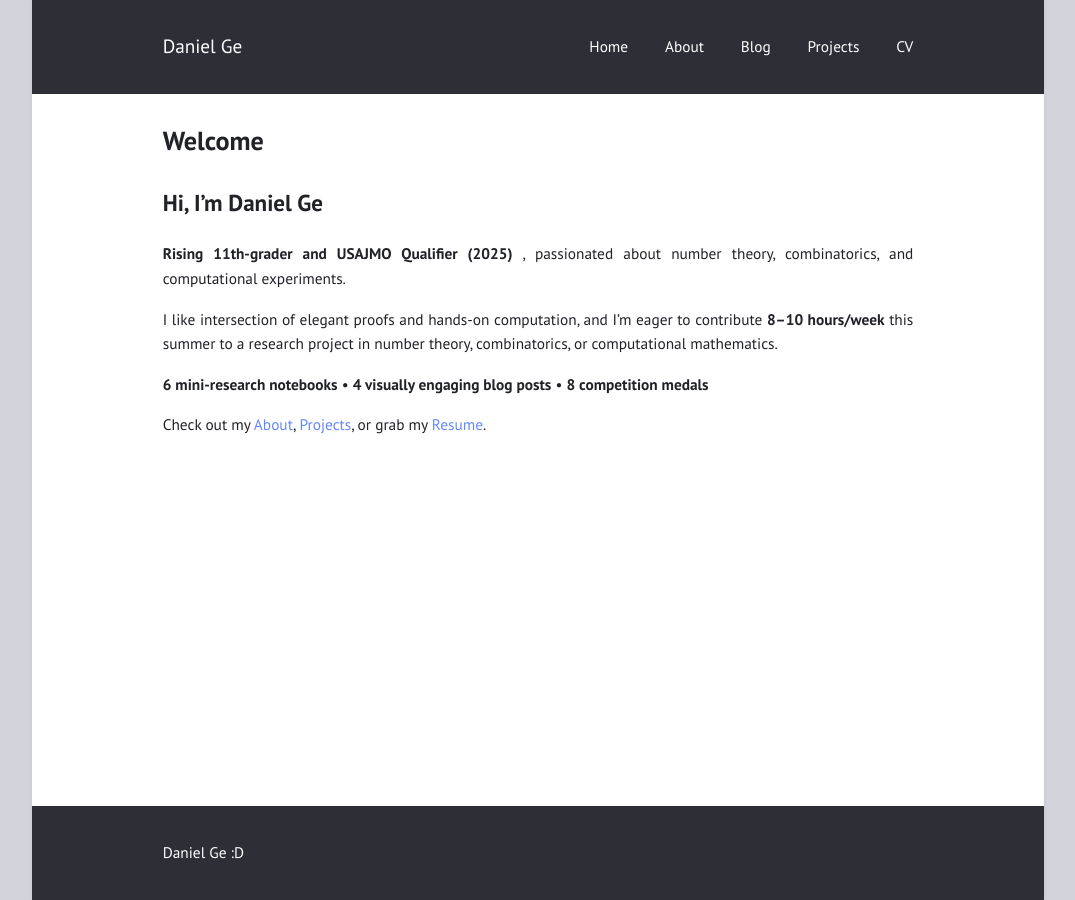
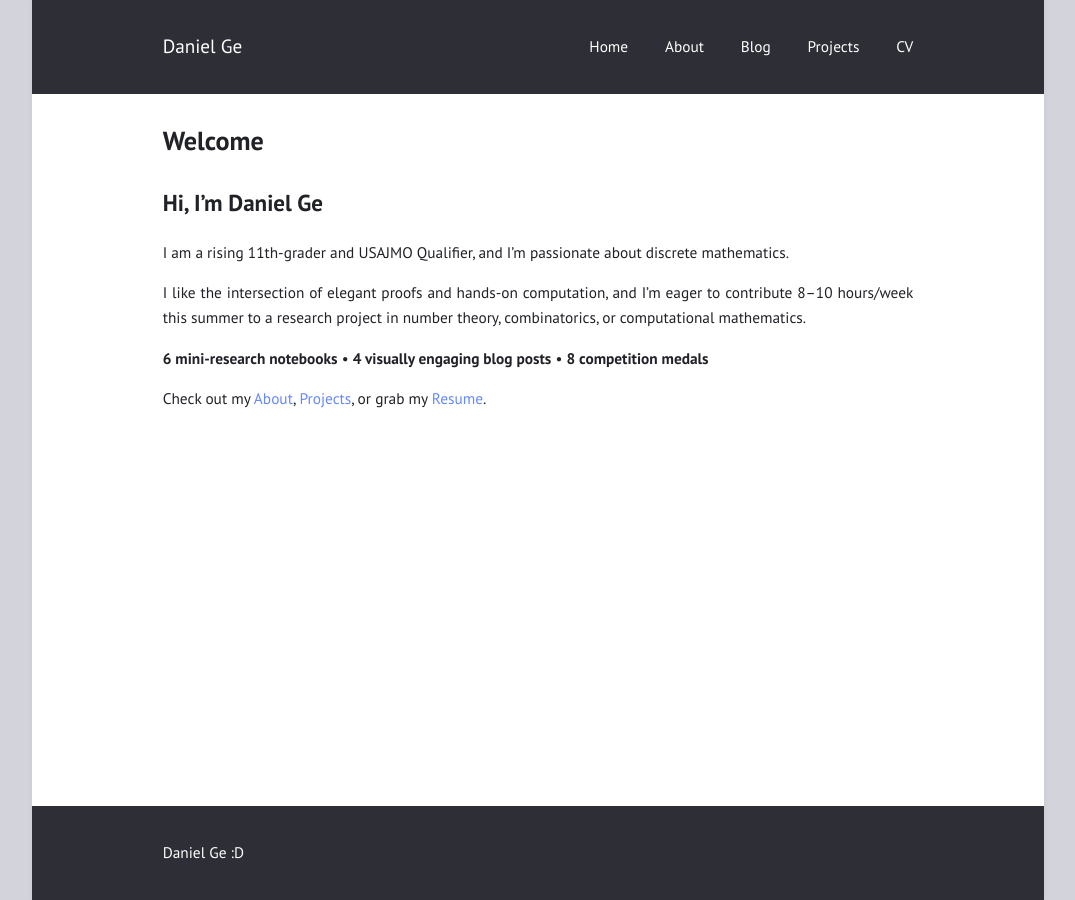
Before and after one commit to kicksandgiggles123/kicksandgiggles123.github.io, a Jekyll site: the page built from index.md, in a window 1280 px wide. Shown: the whole page, without its empty margins (102-1177 px from the left). Built offline with Jekyll 4.4.1, drawn with Linux system fonts in a browser that asks for light colours.

Commit message:
Update index.md

```diff
--- a/index.md
+++ b/index.md
@@ -6,9 +6,9 @@ permalink: /
 
 ## Hi, I’m Daniel Ge
 
-**Rising 11th-grader and USAJMO Qualifier (2025)**  , passionated about number theory, combinatorics, and computational experiments.
+I am a rising 11th-grader and USAJMO Qualifier, and I'm passionate about discrete mathematics.
 
-I like intersection of elegant proofs and hands-on computation, and I’m eager to contribute **8–10 hours/week** this summer to a research project in number theory, combinatorics, or computational mathematics.
+I like the intersection of elegant proofs and hands-on computation, and I’m eager to contribute 8–10 hours/week this summer to a research project in number theory, combinatorics, or computational mathematics.
 
 **6 mini-research notebooks** • **4 visually engaging blog posts** • **8 competition medals**
 
```
